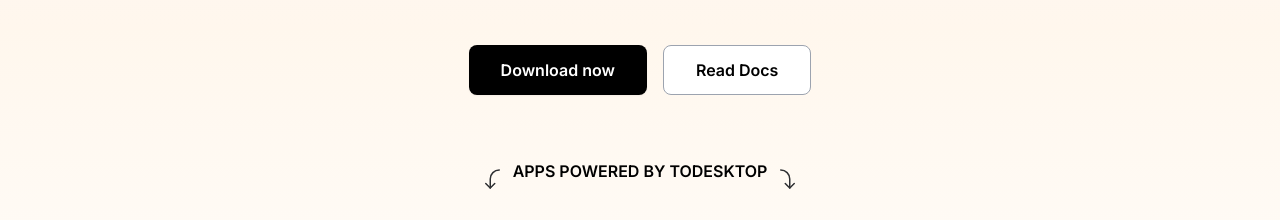
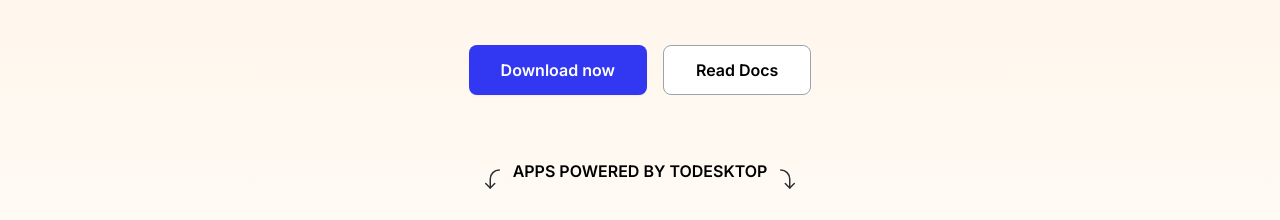
Before and after one commit to pratikdharam/ToDesktop-Project, a website: page index.html in a window 1280 px wide. Shown: the part 501-721 px from the top of the page. Drawn offline with Linux system fonts and the light colour scheme.

Commit message:
changed downliad button back to primary

```diff
--- a/index.html
+++ b/index.html
@@ -89,7 +89,7 @@
                 <h1 class="text-4xl font-semibold leading-snug mt-4 sm:text-6xl">Web app to desktop app in minutes</h1>
                 <p class="text-xl mt-4 sm:text-2xl sm:mt-8 text-gray-800">Take your web app codebase and transform it into a cross platform desktop app with native functionality.</p>
                 <div id="buttons-container" class="mt-12 flex gap-4 flex-col sm:flex-row">
-                    <button class="px-8 py-3 font-semibold rounded-lg text-white bg-black shadow-sm hover:bg-opacity-90">Download now</button>
+                    <button class="px-8 py-3 font-semibold rounded-lg text-white bg-primary shadow-sm hover:bg-opacity-90">Download now</button>
                     <button class="px-8 py-3 font-semibold rounded-lg bg-white border border-gray-400 hover:border-gray-800">Read Docs</button>
                 </div>
            </div>
```
